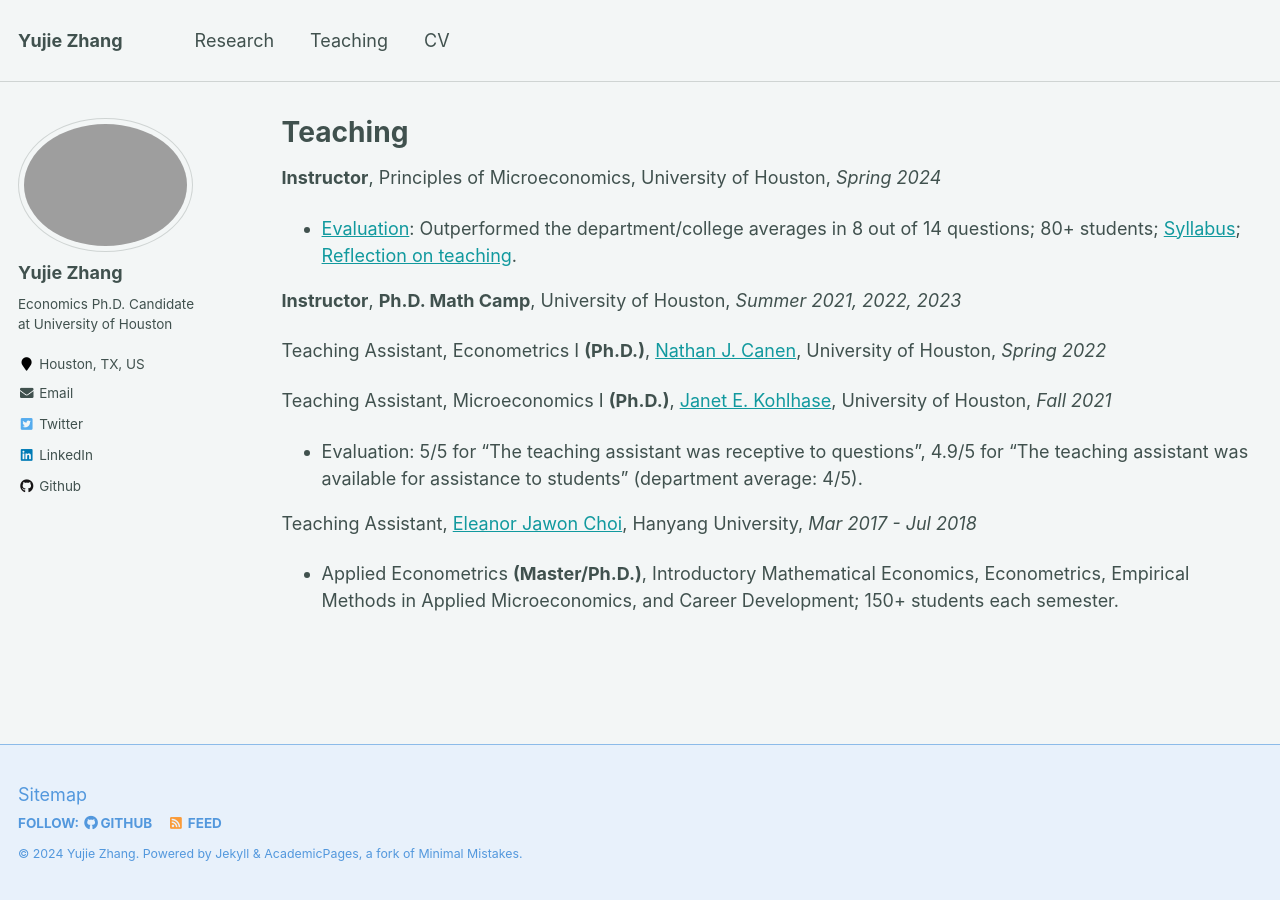
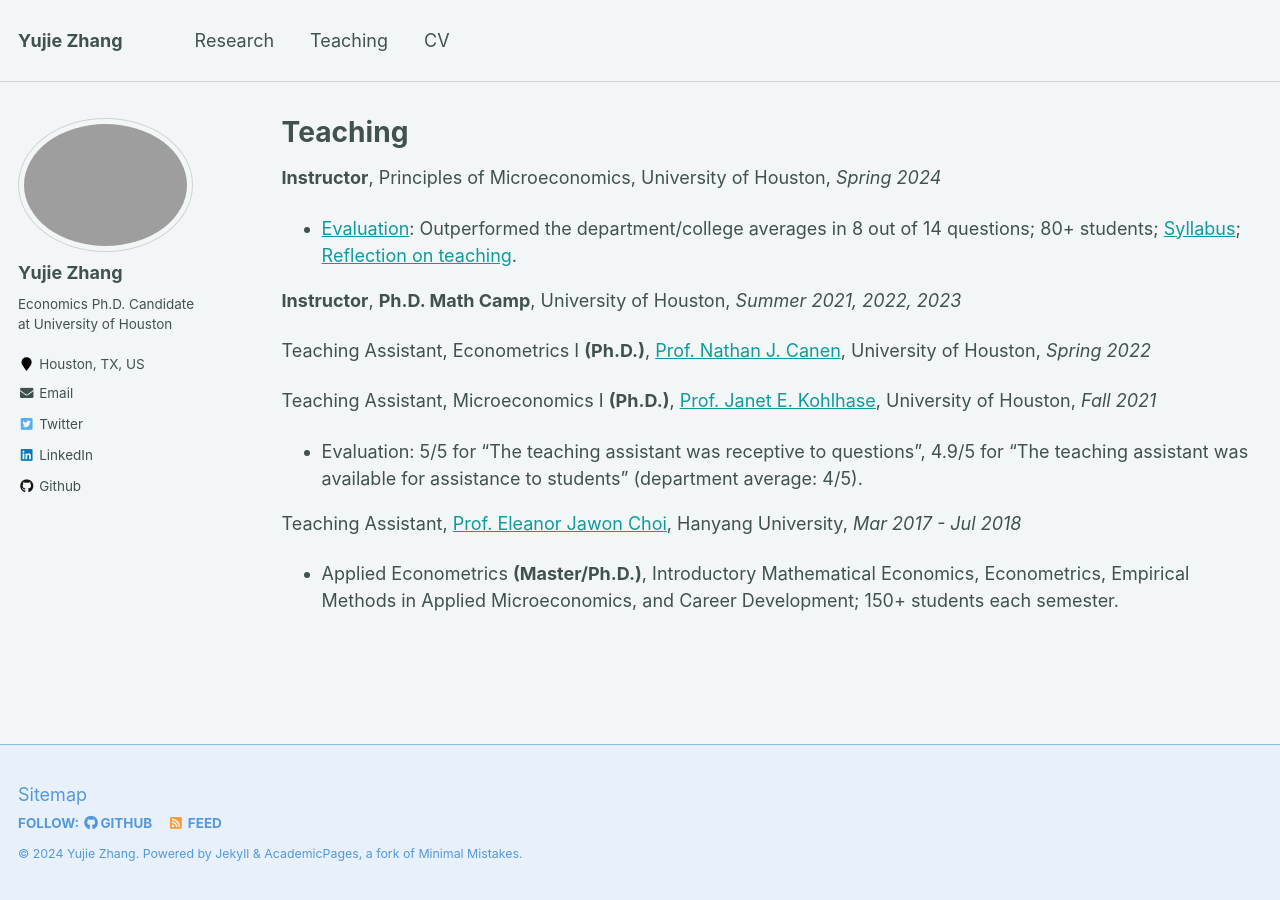
Before and after one commit to yujiezhangecon/yujiezhangecon.github.io, a Jekyll site: the page built from _pages/teaching.md, in a window 1280 px wide. Built offline with Jekyll 4.4.1, drawn with Linux system fonts in a browser that asks for light colours.

Commit message:
Update teaching.md

```diff
--- a/_pages/teaching.md
+++ b/_pages/teaching.md
@@ -23,16 +23,16 @@ author_profile: true
 ## Teaching Assistant
 --->
 
-Teaching Assistant, Econometrics I **(Ph.D.)**, [Nathan J. Canen](https://sites.google.com/site/njcanen/home), University of Houston, _Spring 2022_
+Teaching Assistant, Econometrics I **(Ph.D.)**, [Prof. Nathan J. Canen](https://sites.google.com/site/njcanen/home), University of Houston, _Spring 2022_
 
 <!---
 * Held TA session for Ph.D. students in Economics and Business school every week.
 --->
 
-Teaching Assistant, Microeconomics I **(Ph.D.)**, [Janet E. Kohlhase](https://www.uh.edu/~kohlhase/), University of Houston, _Fall 2021_
+Teaching Assistant, Microeconomics I **(Ph.D.)**, [Prof. Janet E. Kohlhase](https://www.uh.edu/~kohlhase/), University of Houston, _Fall 2021_
 * Evaluation: 5/5 for "The teaching assistant was receptive to questions", 4.9/5 for "The teaching assistant was available for assistance to students" (department average: 4/5).
 
-Teaching Assistant, [Eleanor Jawon Choi](https://sites.google.com/view/eleanorjchoi), Hanyang University, _Mar 2017 - Jul 2018_
+Teaching Assistant, [Prof. Eleanor Jawon Choi](https://sites.google.com/view/eleanorjchoi), Hanyang University, _Mar 2017 - Jul 2018_
 * Applied Econometrics **(Master/Ph.D.)**, Introductory Mathematical Economics, Econometrics, Empirical Methods in Applied Microeconomics, and Career Development; 150+ students each semester.
 
 <!---
```
